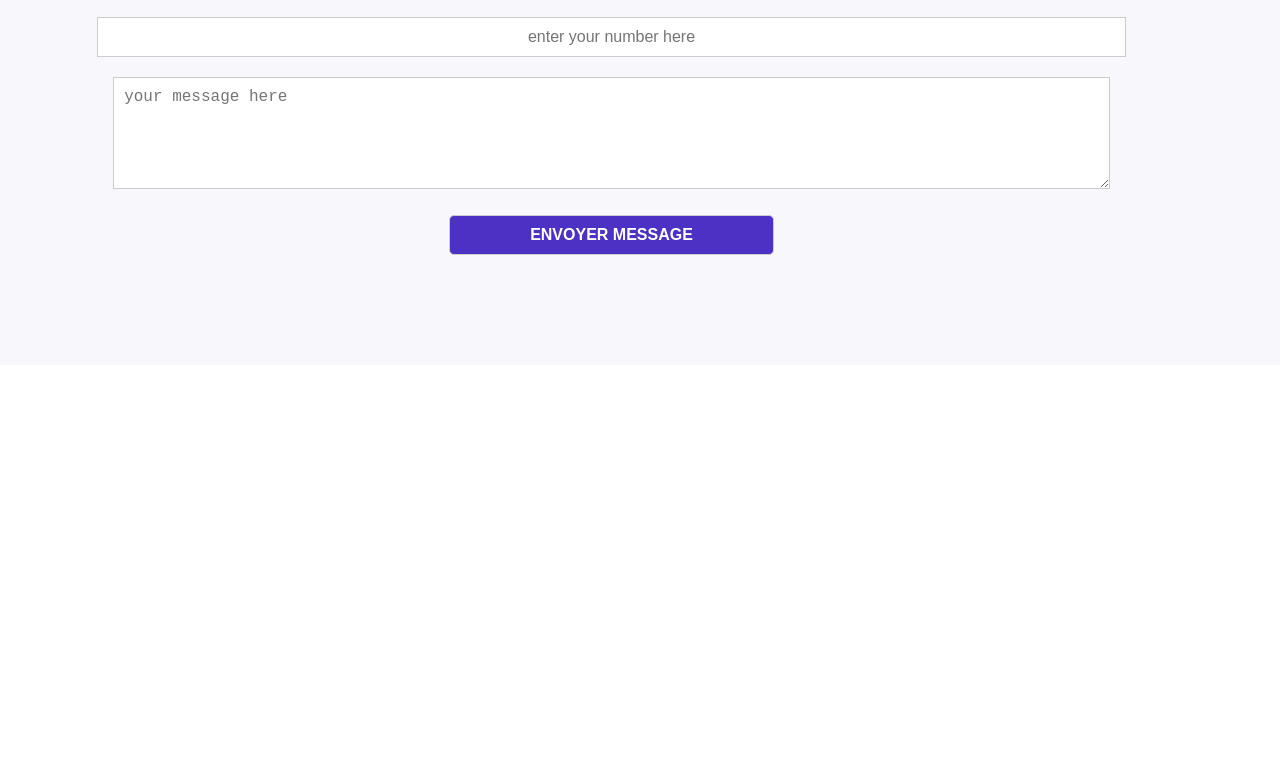
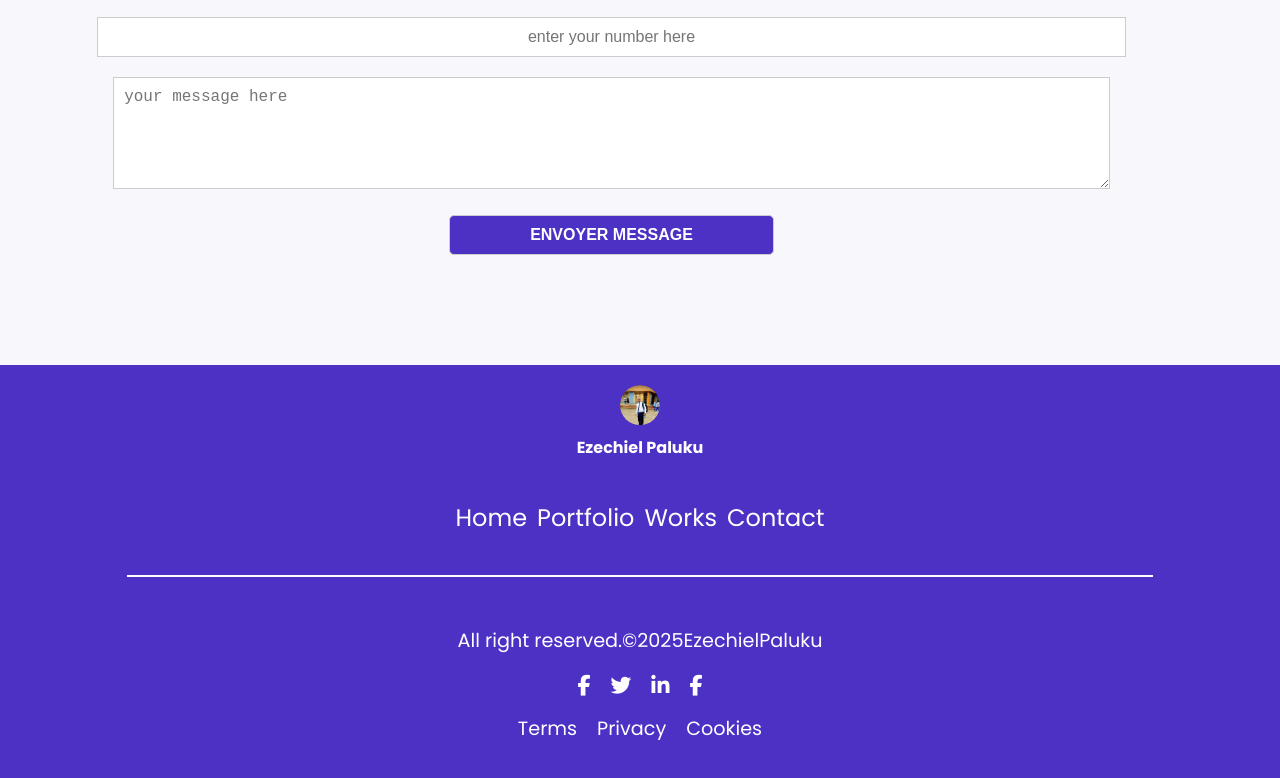
Before and after one commit to paluku-ezechiel/portfolio, a plain HTML site: page index.html in a window 1280 px wide. Shown: the part 1936-2714 px from the top of the page. Before the commit the page ends 2501 px from the top, so only its background shows below. Drawn offline with Linux system fonts and the light colour scheme.

Commit message:
add footer and function js

```diff
--- a/assets/css/style.css
+++ b/assets/css/style.css
@@ -41,7 +41,7 @@ nav ul li a.active {
   padding: 5px 0;
 }
 
-nav ul{
+nav ul {
   padding: 40px 0;
 }
 
@@ -106,7 +106,6 @@ nav ul{
   cursor: pointer;
 }
 
-
 .contact-button div.btn-export p {
   margin: 0;
   color: #ccc;
@@ -133,11 +132,9 @@ nav ul{
   height: 100%;
 }
 
-.form-text{
+.form-text {
   text-align: center;
 }
-
-
 
 /* Skills section*/
 
@@ -145,42 +142,42 @@ nav ul{
   background-color: white;
 }*/
 
-.skills-items .skills-image{
+.skills-items .skills-image {
   width: 150px;
   height: 150px;
 }
 
-.skills-items .skills-image img{
+.skills-items .skills-image img {
   width: 100%;
 }
 
-section{
+section {
   padding-top: 100px;
   padding-bottom: 100px;
 }
 
 /*************** PROJECT *****************/
 
-.project-items .project-item-image{
+.project-items .project-item-image {
   width: 400px;
   height: auto;
 }
-.project-items .project-item-image img{
+.project-items .project-item-image img {
   width: 100%;
   height: 100%;
 }
 
-.project-item-title h2{
+.project-item-title h2 {
   margin-bottom: 0;
   font-size: 1.5rem;
 }
 
-.project-item-text{
+.project-item-text {
   font-size: 0.7rem;
   color: gray;
 }
 
-.btn-view{
+.btn-view {
   border: 1px solid #4d30c4;
   width: 119px;
   text-align: center;
@@ -195,11 +192,11 @@ section{
 }
 
 /* ************* FORM **************** */
-#form-container{
-  background-color: #F8F7FC;
+#form-container {
+  background-color: #f8f7fc;
 }
 
-.form-row input{
+.form-row input {
   height: 40px;
   margin: 10px;
   outline: none;
@@ -209,8 +206,7 @@ section{
   box-sizing: border-box;
 }
 
-
-textarea{
+textarea {
   margin: 10px;
   outline: none;
   border: 1px solid #ccc;
@@ -218,18 +214,16 @@ textarea{
   font-size: 1rem;
 }
 
-.email input, .numero input{
+.email input,
+.numero input {
   width: 470px;
 }
 
-
-
-.area textarea{
+.area textarea {
   width: 450px;
 }
 
-
-.form-row button{
+.form-row button {
   height: 40px;
   margin: 10px;
   outline: none;
@@ -237,38 +231,75 @@ textarea{
   padding: 10px;
   font-size: 1rem;
   box-sizing: border-box;
-  background-color:#4d30c4;
+  background-color: #4d30c4;
   color: white;
   font-weight: bold;
   width: 30%;
   border-radius: 5px;
 }
 
-form{
+form {
   text-align: center;
 }
 
-
 /* ************footer************** */
 
-.container .footer-image{
+footer .footer-image {
   width: 40px;
   height: 40px;
+  border-radius: 50px;
+  overflow: hidden;
+  margin: 0 auto;
 }
 
-.container .footer-image img {
+footer .footer-image img {
   width: 100%;
+  border-radius: 50px;
 }
 
-/* footer{
+.footer {
   background-color: #4d30c4;
-} */
+  padding-top: 20px;
+}
+
+.footer-name {
+  color: white;
+  font-size: 1rem;
+  margin-top: 10px;
+  font-weight: bold;
+}
+
+.nav ul.unlisted-footer li a {
+  font-size: 0.1rem;
+}
+
+.icon{
+  color: white;
+  cursor: pointer;
+}
+
+.icon i{
+  font-size: 1.3rem;
+}
+
+.icon-footer{
+  color: white;
+  font-size: 1.2rem;
+  cursor: pointer;
+}
+
+.divider{
+  border: 1px solid white;
+  width: 90%;
+  margin: 0 auto;
+  margin-bottom: 30px;
+  box-sizing: border-box;
+}
 
 /* https://dribbble.com/shots/24215702-Personal-Portfolio-Website */
 
 @media screen and (min-width: 601px) and (max-width: 1280px) {
-
-   nav ul li a {
+  nav ul li a {
     font-size: 1.5rem;
   }
 
@@ -279,44 +310,52 @@ form{
     padding-bottom: 40px;
   }
 
-  .project-item-text{
+  .project-item-text {
     font-size: 1.5rem;
   }
 
-  form{
+  form {
     width: 95%;
   }
 
-  .email input, .numero input{
+  .email input,
+  .numero input {
     width: 95%;
     text-align: center;
   }
 
-  .inline input{
+  .inline input {
     width: 95%;
   }
 
-  .area textarea{
+  .area textarea {
     width: 90%;
   }
+
+  .footer-left p{
+    font-size: 1.2rem;
+  }
+
+  .icon-footer{
+    flex-direction: column;
+  }
 }
-
 
 @media screen and (max-width: 600px) {
   nav ul li a {
     font-size: 1rem;
   }
 
-  .active{
+  .active {
     margin-left: 6px;
   }
 
-  nav ul.unlisted{
+  nav ul.unlisted {
     justify-content: center;
   }
 
-  nav ul li:nth-child(4){
-    margin-right:20px;
+  nav ul li:nth-child(4) {
+    margin-right: 20px;
   }
 
   header {
@@ -326,7 +365,7 @@ form{
     padding-bottom: 20px;
   }
 
-  .skills-items .skills-image{
+  .skills-items .skills-image {
     width: 50px;
     height: 50px;
   }
@@ -336,31 +375,30 @@ form{
     font-size: 1.4rem;
   }
 
-  .skills-items{
+  .skills-items {
     justify-content: space-evenly;
   }
 
-  .skills-title{
+  .skills-title {
     font-size: 0.7rem;
   }
 
-  form{
+  form {
     width: 95%;
   }
 
-  form div:nth-child(1){
+  form div:nth-child(1) {
     flex-direction: column;
   }
 
-  .form-text p{
+  .form-text p {
     width: 80%;
     margin: 0 auto;
   }
 
-  .form-row button{
+  .form-row button {
     width: 80%;
   }
-
 
   /* header {
     width: 100%;
@@ -425,32 +463,33 @@ form{
     white-space: nowrap;
   }
 
-  .email input, .numero input{
+  .email input,
+  .numero input {
     width: 90%;
     text-align: center;
   }
 
-  .inline input{
+  .inline input {
     width: 90%;
   }
 
-  .area textarea{
+  .area textarea {
     width: 84%;
   }
 
-  .container .project-container{
+  .container .project-container {
     flex-direction: column;
   }
 
-  .project-items .project-item-image{
+  .project-items .project-item-image {
     width: 90%;
     margin: 0 auto;
   }
-  .project-item-title h2{
+  .project-item-title h2 {
     font-size: 2rem;
   }
 
-  .btn-view{
+  .btn-view {
     margin: 0 auto;
     margin-top: 10px;
   }
@@ -471,7 +510,7 @@ form{
     box-sizing: border-box;
   }*/
 
-  .project-item-text{
+  .project-item-text {
     font-size: 1.3rem;
     text-align: center;
   }
@@ -480,5 +519,11 @@ form{
     display: block;
   }
 
+  .footer-left p{
+    font-size: 1rem;
+  }
 
+  .icon-footer{
+    flex-direction: column;
+  }
 }
--- a/assets/js/function/function.js
+++ b/assets/js/function/function.js
@@ -0,0 +1,11 @@
+var button = document.querySelector(".btn-view");
+
+let listenerFunction = {
+    openProject : () => {
+
+    }
+}
+
+let setupListener = () => {
+    button.addEventListener("click", listenerFunction.openProject)
+}
--- /dev/null
+++ b/assets/js/main.js
@@ -0,0 +1,3 @@
+window.onload = () => {
+    setupListener();
+}
--- a/index.html
+++ b/index.html
@@ -5,6 +5,7 @@
     <meta name="viewport" content="width=device-width, initial-scale=1.0" />
     <title>Port folio</title>
     <link rel="stylesheet" href="./assets/css/main.css" />
+    <link rel="stylesheet" href="https://cdnjs.cloudflare.com/ajax/libs/font-awesome/6.7.2/css/all.min.css" integrity="sha512-Evv84Mr4kqVGRNSgIGL/F/aIDqQb7xQ2vcrdIwxfjThSH8CSR7PBEakCr51Ck+w+/U6swU2Im1vVX0SVk9ABhg==" crossorigin="anonymous" referrerpolicy="no-referrer" />
   </head>
   <body>
     <header>
@@ -60,7 +61,7 @@
           <div class="skills-title textAlign pt-60">
             <h2>My Skills and tools</h2>
           </div>
-          <div class="skills-items flex jcsb">
+          <div class="skills-items flex jcse">
             <div class="skills-image">
               <img
                 src="./assets/images/Icones/html.png"
@@ -166,18 +167,45 @@
       </div>
     </section>
 
-    <section>
+    <section class="footer">
         <div class="container">
           <footer>
-
-            <!-- <div class="footer-image">
+            <div class="footer-image">
               <img src="./assets/images/ezechiel.jpeg" alt="image de profile"/>
-          </div> -->
+            </div>
+            <div class="footer-name textAlign">
+              Ezechiel Paluku
+            </div>
+            <nav>
+              <ul class="unlisted-footer flex jcc gap-10">
+                <li><a href="#">Home</a></li>
+                <li><a href="#">Portfolio</a></li>
+                <li><a href="#">Works</a></li>
+                <li><a href="#">Contact</a></li>
+              </ul>
+            </nav>
+            <div class="divider"></div>
+            <div class="icon-footer flex aic jcsa">
+              <div class="footer-left">
+                <p>All right reserved.&copy;2025EzechielPaluku</p>
+              </div>
+              <div class="icon flex gap-20">
+               <i class="fa-brands fa-facebook-f"></i>
+               <i class="fa-brands fa-twitter"></i>
+               <i class="fa-brands fa-linkedin-in"></i>
+               <i class="fa-brands fa-facebook-f"></i>
+              </div>
+              <div class="footer-right flex gap-20">
+                <p>Terms</p>
+                <p>Privacy</p>
+                <p>Cookies</p>
+              </div>
+            </div>
           </footer>
         </div>
     </section>
 
     <script src="./assets/js/function/function.js"></script>
-    <script src="./assets/js/main.js/"></script>
+    <script src="./assets/js/main.js"></script>
   </body>
 </html>
```
